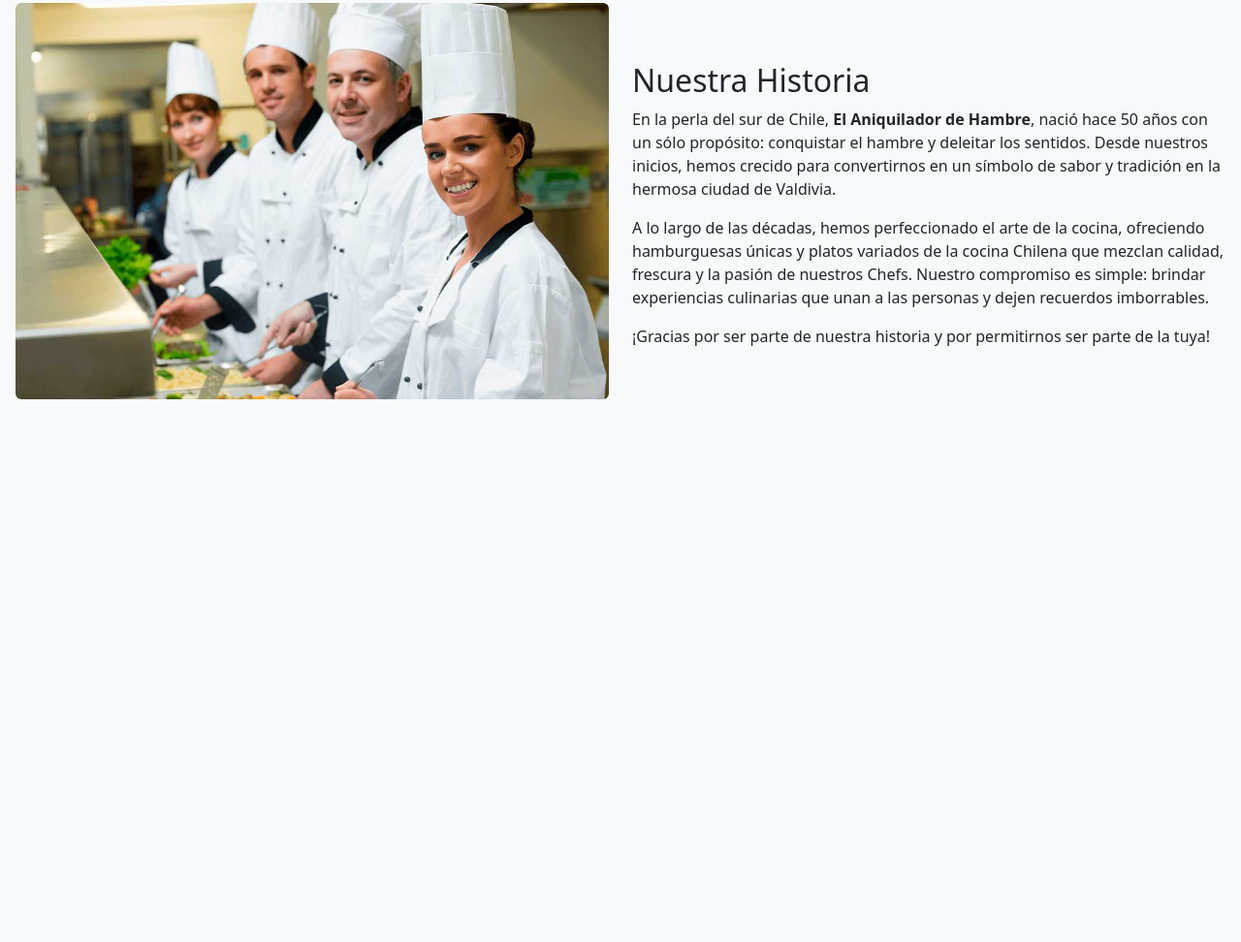
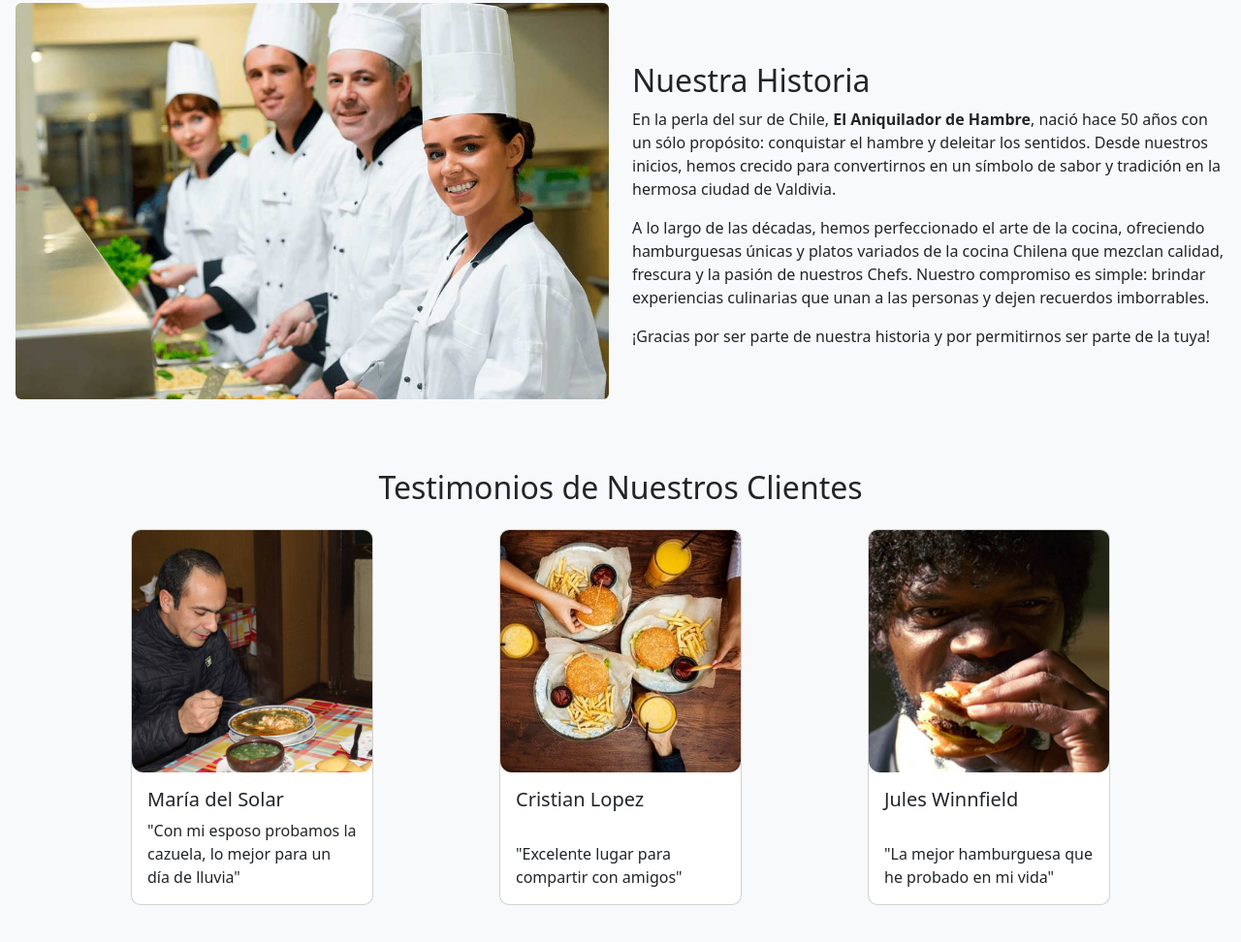
Before and after one commit to RlyehAzur/Amaro_Campos, a plain HTML site: page index.html in a window 1280 px wide. Shown: the part 565-1537 px from the top of the page at 97% size. Before the commit the page ends 1049 px from the top, so only its background shows below. Drawn offline with nearby package versions, Linux system fonts and the light colour scheme.

Commit message:
se agrega testimonios

```diff
--- a/index.html
+++ b/index.html
@@ -8,7 +8,7 @@
     <link rel="stylesheet" href="css/imagenes.css">
     <link rel="stylesheet" href="css/cards.css">
   </head>
-  <body class="bg-light"> <!-- color de fondo "gris" -->
+  <body class="bg-light"> <!-- color de fondo "gris" temporal-->
 
     <div class="container my-5"> <!-- margenes -->
       <h1 class="text-center mb-4">El Aniquilador de Hambre </h1>
@@ -180,6 +180,42 @@
       </div>
     </div>
 
+    <div class="container my-5">
+      <h2 class="text-center mb-4">Testimonios de Nuestros Clientes</h2>
+      <div class="row">
+        <!-- testimonio 1 -->
+        <div class="col-md-4 mb-4">
+          <div class="card h-100">
+            <img src="imagenes/testimonio1.jpg" class="card-img-top" alt="testimonio1">
+            <div class="card-body">
+              <h5 class="card-title">María del Solar</h5>
+              <p class="card-text">"Con mi esposo probamos la cazuela, lo mejor para un día de lluvia"</p>
+            </div>
+          </div>
+        </div>
+        <!-- testimonio 2 -->
+        <div class="col-md-4 mb-4">
+          <div class="card h-100">
+            <img src="imagenes/testimonio2.jpg" class="card-img-top" alt="testimonio2">
+            <div class="card-body">
+              <h5 class="card-title">Cristian Lopez</h5>
+              <p class="card-text">"Excelente lugar para compartir con amigos"</p>
+            </div>
+          </div>
+        </div>
+        <!-- testimonio 3 -->
+        <div class="col-md-4 mb-4">
+          <div class="card h-100">
+            <img src="imagenes/testimonio3.jpeg" class="card-img-top" alt="testimonio3">
+            <div class="card-body">
+              <h5 class="card-title">Jules Winnfield</h5>
+              <p class="card-text">"La mejor hamburguesa que he probado en mi vida"</p>
+            </div>
+          </div>
+        </div>
+      </div>
+    </div>
+
 
 
 
```
Also changed, not shown: imagenes/testimonio1.jpg (added), imagenes/testimonio2.jpg (added), imagenes/testimonio3.jpeg (added).
